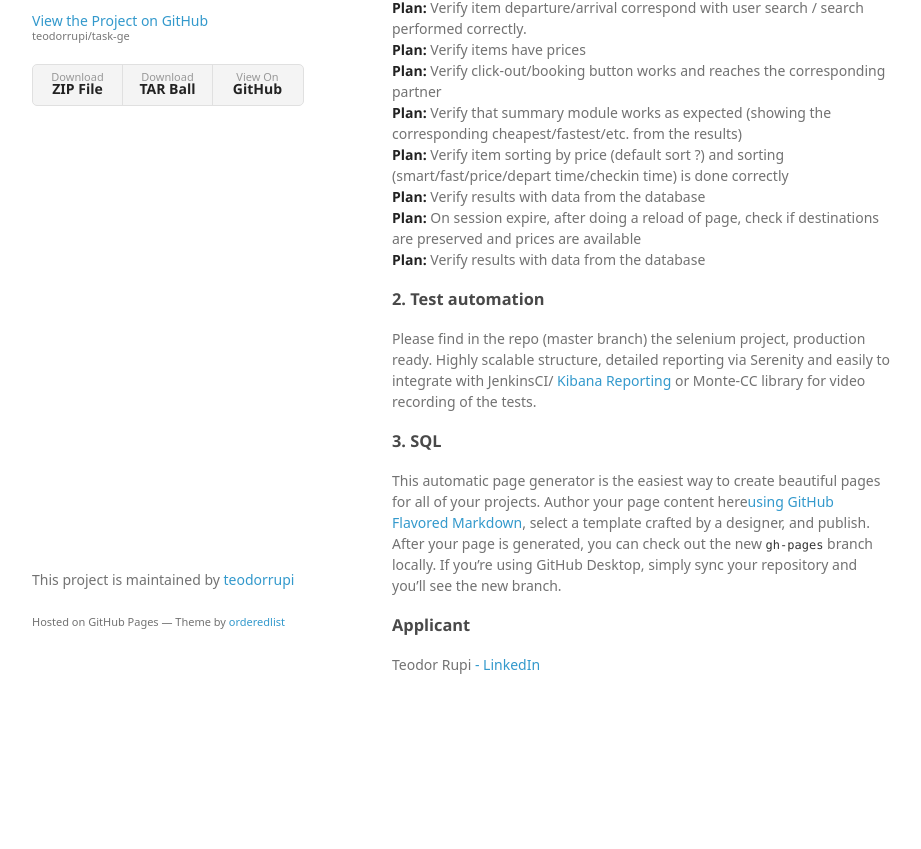
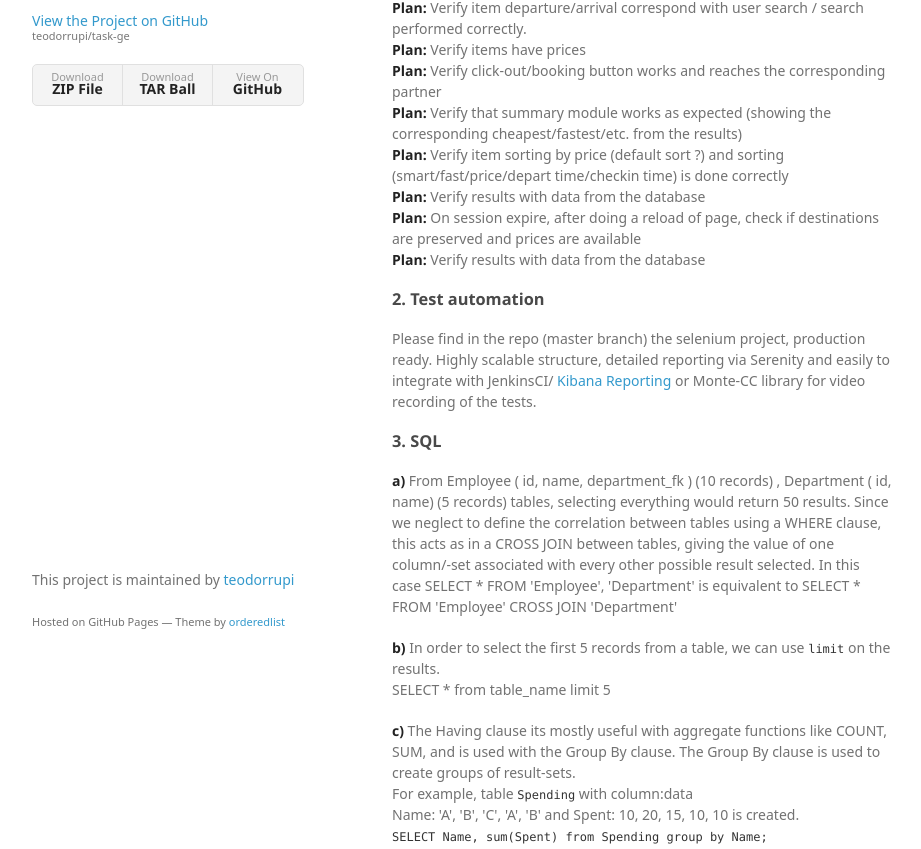
Before and after one commit to teodorrupi/task-ge, a plain HTML site: page index.html in a window 1280 px wide. Shown: the part 99-948 px from the top of the page, without its empty margins (178-1099 px from the left). Before the commit the page ends 844 px from the top, so only its background shows below. Drawn offline with Linux system fonts and the light colour scheme; a web font is replaced by a local one.

Commit message:
adding solution to sql question

```diff
--- a/index.html
+++ b/index.html
@@ -57,11 +57,15 @@ video recording of the tests.</p>
   <span aria-hidden="true" class="octicon octicon-link"></span>
 </a>3. SQL</h3>
 
-<p>This automatic page generator is the easiest way to create beautiful pages for all of your projects.
-  Author your page content here<a href="https://guides.github.com/features/mastering-markdown/">using GitHub
-    Flavored Markdown</a>, select a template crafted by a designer, and publish. After your page is generated,
-  you can check out the new <code>gh-pages</code> branch locally. If you’re using GitHub Desktop, simply sync
-  your repository and you’ll see the new branch.</p>
+<p><strong>a)</strong> From Employee ( id, name, department_fk ) (10 records) , Department ( id, name) (5 records) tables, selecting everything would return 50 results. Since we neglect to define the correlation between tables
+using a WHERE clause, this acts as in a CROSS JOIN between tables, giving the value of one column/-set associated with every other possible result selected. In this case SELECT * FROM 'Employee', 'Department' is equivalent to
+  SELECT * FROM 'Employee' CROSS JOIN 'Department'</p>
+<p><strong>b)</strong> In order to select the first 5 records from a table, we can use <code>limit</code> on the results. <br> SELECT * from table_name limit 5 </p>
+<p><strong>c)</strong> The Having clause its mostly useful with aggregate functions like COUNT, SUM, and is used with the Group By clause. The Group By clause is used to create groups of result-sets.
+  <br> For example, table <code>Spending</code> with column:data <br> Name: 'A', 'B', 'C', 'A', 'B' and Spent: 10, 20, 15, 10, 10 is created. <br>
+  <code>SELECT Name, sum(Spent) from Spending group by Name; </code> <br>This will allow us to treat each name as a group and have all non repeating names with their sums aggregated.
+  <br> <code>SELECT Name, sum(Spent) from Spending group by Name having sum(Spent) > 15;</code> <br> This will allow us that from all the groups aggreated with their sum, to only
+show the ones which are Having CONDITION (here smaller than 15). In this case we exclude C from the result set.</p>
 
 
 <h3>
```
